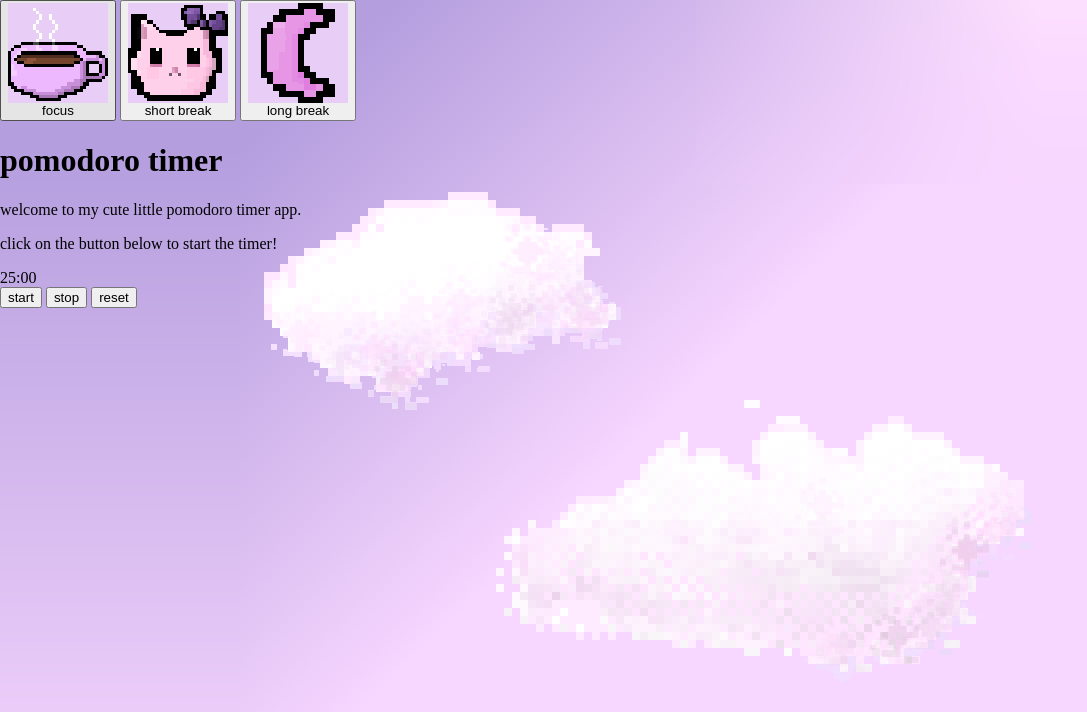
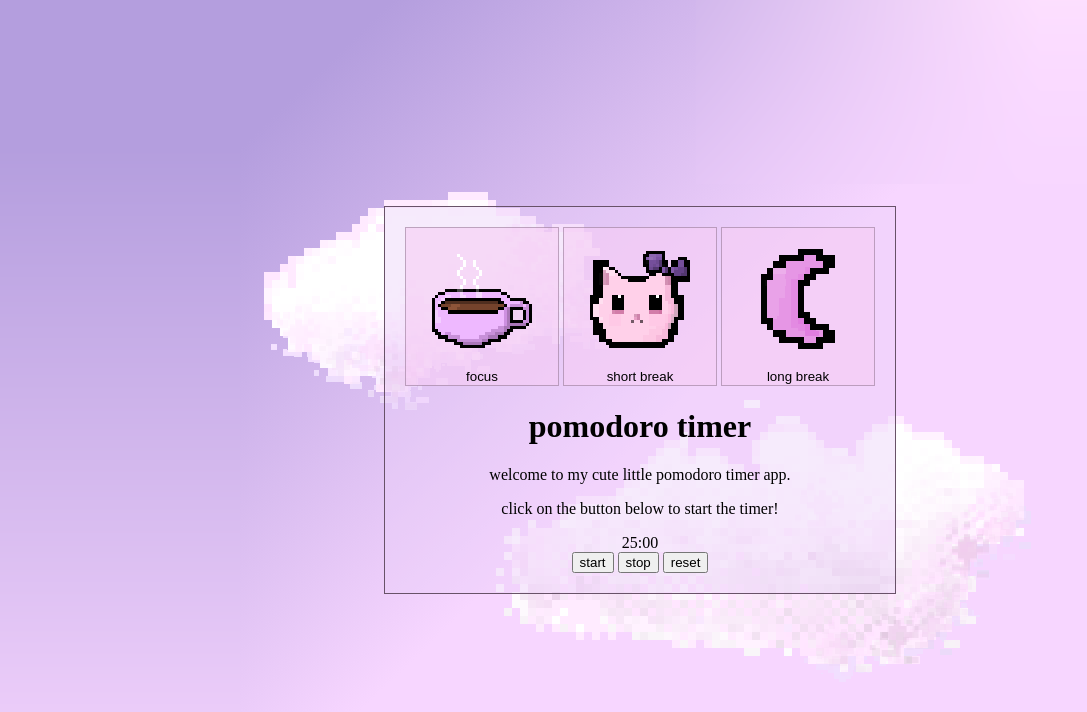
Before and after one commit to laybuh/pomodoro, a plain HTML site: page index.html in a window 1280 px wide. Shown: the whole page, without its empty margins (0-1087 px from the left). Drawn offline with Linux system fonts and the light colour scheme.

Commit message:
changed animation

```diff
--- a/animation.js
+++ b/animation.js
@@ -23,7 +23,7 @@ let moonFrame = 1;
 function animateMoon() {
     moonFrame = moonFrame === 1 ? 2 : 1;
     moonImage.src = `moon${moonFrame}.png`;
-    setTimeout(animateMoon, 200);
+    setTimeout(animateMoon, 500);
 }
 
 animateCoffee();
--- a/index.html
+++ b/index.html
@@ -9,6 +9,7 @@
 </head>
 
 <body>
+    <div id="window">
         <!-- pomodoro settings -->
         <div id="pomodoro">
             <button class="pomodoro-btn" id="focus-btn">
@@ -25,9 +26,11 @@
             </button>
         </div>
         <!--title and desc-->
+        <div id="timer-info">
             <h1>pomodoro timer</h1>
             <p>welcome to my cute little pomodoro timer app.</p>
             <p>click on the button below to start the timer!</p>
+        </div>
         <!--timer itself-->
         <div id="timer">
             <span id="minutes">25</span>:<span id="seconds">00</span>
@@ -40,6 +43,7 @@
             <button id="stop-btn">stop</button>
             <button id="reset-btn">reset</button>
         </div>
+    </div>
 
 
     <script src="script.js"></script>
--- a/style.css
+++ b/style.css
@@ -3,6 +3,11 @@ body {
     min-height: 100vh;
     background: #e8cdf7 url("clouds.png") center / cover no-repeat;
     image-rendering: pixelated;
+    display: flex;
+    flex-direction: column;
+    align-items: center;
+    justify-content: center;
+    text-align: center;
 }
 
 .pomodoro-icon {
@@ -11,6 +16,22 @@ body {
     width: 100px;
     object-fit: contain;
     image-rendering: pixelated;
-    background: #e8cdf7;
+    margin: 20px;
 
 }
+
+.pomodoro-btn {
+    background: #f7cdf699;
+    border: 1px solid rgb(104, 82, 104, 0.4);
+}
+
+#timer-info {
+    margin: 10px;
+}
+
+#window {
+    background: #e8cdf766;
+    border: 1px solid rgb(104, 82, 104);
+    padding: 20px;
+
+}
```
Lines whose indentation alone changed are shown as unchanged.
